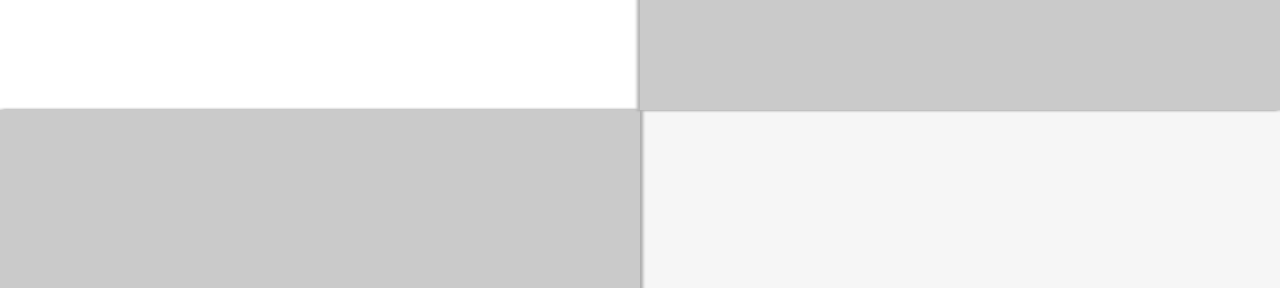
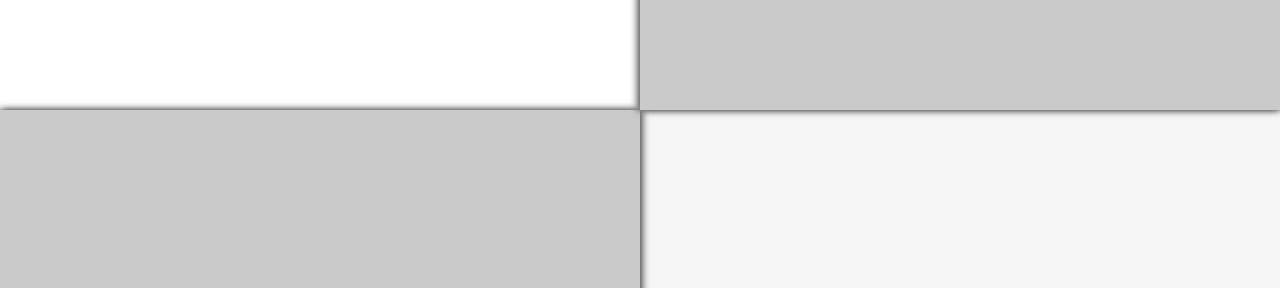
Before and after one commit to TMaldonado460/TODO-App, a plain HTML site: page index.html in a window 1280 px wide. Shown: the part 690-978 px from the top of the page. Drawn offline with Linux system fonts and the light colour scheme.

Commit message:
"fixed shadow error"

```diff
--- a/styles/ingreso.css
+++ b/styles/ingreso.css
@@ -153,14 +153,16 @@ input:focus {
   background-color: white;
 }
 .left > :last-child, .right > :last-child {
+  position: relative;
   display: flex;
   align-items: center;
   justify-content: center;
   flex-direction: column;
   background-color: var(--app-grey);
+  z-index: 100;
   box-shadow:
-    3px 0px 3px 0px rgba(0, 0, 0, 0.3),
-    -3px 0px 3px 0px rgba(0, 0, 0, 0.3);
+    3px 0px 7px 0px rgba(0, 0, 0, 0.6),
+    -3px 0px 7px 0px rgba(0, 0, 0, 0.6);
 }
 div img {
   width: 60%;
```
